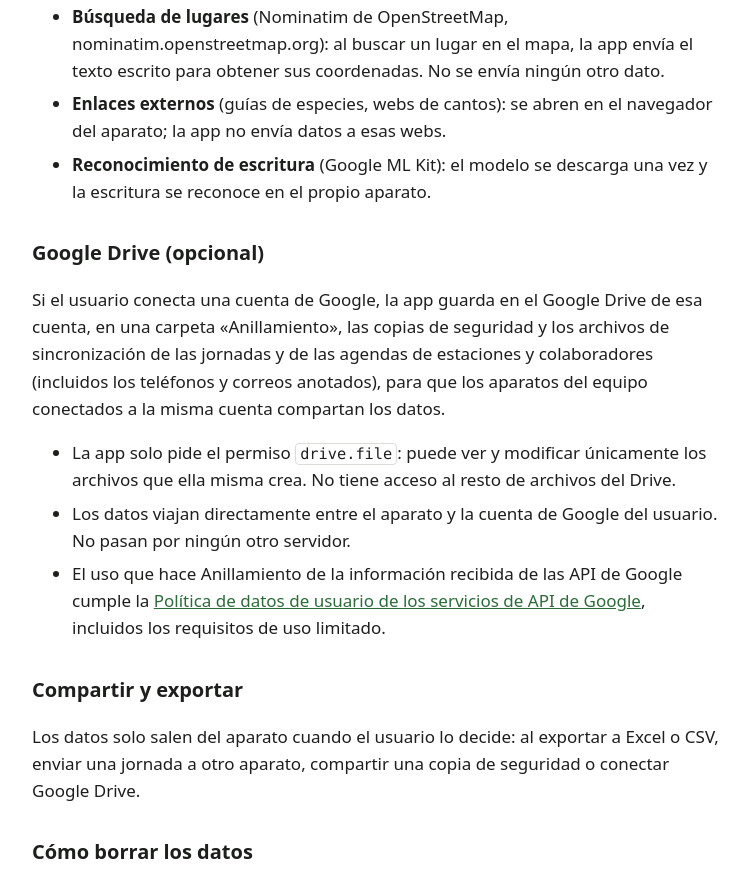
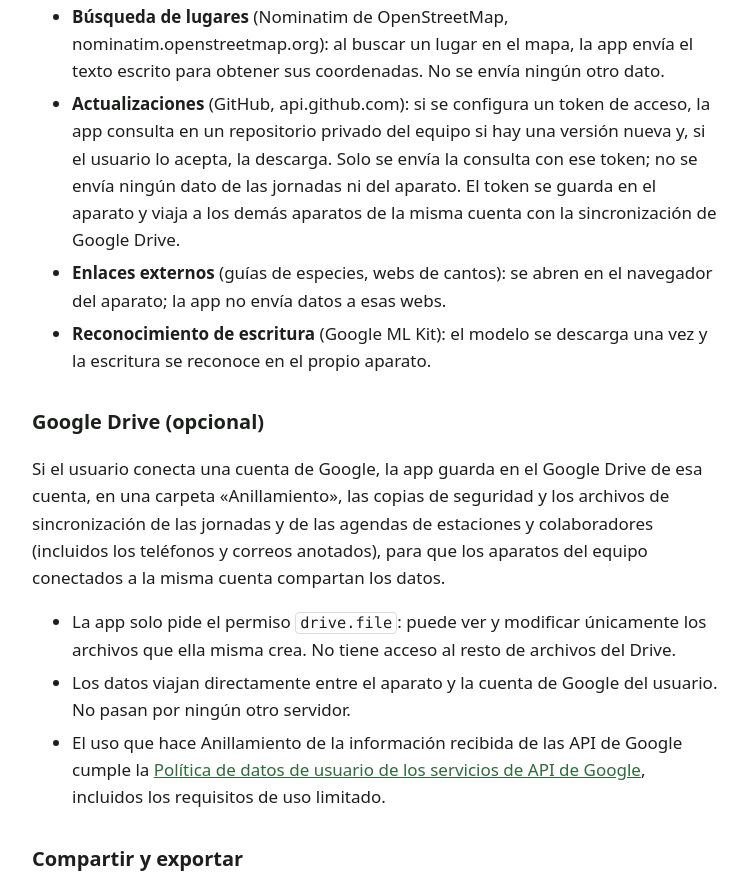
Before and after one commit to DCMCMLXXX/anillamiento-web, a plain HTML site: page privacidad.html in a window 1280 px wide. Shown: the part 1044-1934 px from the top of the page, without its empty margins (264-1012 px from the left). Drawn offline with Linux system fonts and the light colour scheme.

Commit message:
Política de privacidad: comprobación de actualizaciones en GitHub
Co-Authored-By: Claude Opus 5.5 <noreply@anthropic.com>
Claude-Session: https://claude.ai/code/session_01MMEgvgovP2aSJRFM6iQPtn

```diff
--- a/privacidad.html
+++ b/privacidad.html
@@ -29,6 +29,7 @@
     <li><strong>Open-Meteo</strong> (open-meteo.com): al pedir la meteorología de una jornada, la app envía las coordenadas de la estación y la fecha para obtener temperatura, nubosidad, lluvia y viento; al tomar las coordenadas de una estación, envía esas coordenadas para obtener su altitud. No se envía ningún otro dato.</li>
     <li><strong>Mapas</strong> (OpenStreetMap, tile.openstreetmap.org, y ortofoto PNOA del Instituto Geográfico Nacional, ign.es): al elegir las coordenadas de una estación en el mapa, la app descarga las imágenes de la zona que se está viendo. Esos servidores reciben qué zona del mapa se pide, como ocurre al ver cualquier mapa en internet. No se envía ningún otro dato.</li>
     <li><strong>Búsqueda de lugares</strong> (Nominatim de OpenStreetMap, nominatim.openstreetmap.org): al buscar un lugar en el mapa, la app envía el texto escrito para obtener sus coordenadas. No se envía ningún otro dato.</li>
+    <li><strong>Actualizaciones</strong> (GitHub, api.github.com): si se configura un token de acceso, la app consulta en un repositorio privado del equipo si hay una versión nueva y, si el usuario lo acepta, la descarga. Solo se envía la consulta con ese token; no se envía ningún dato de las jornadas ni del aparato. El token se guarda en el aparato y viaja a los demás aparatos de la misma cuenta con la sincronización de Google Drive.</li>
     <li><strong>Enlaces externos</strong> (guías de especies, webs de cantos): se abren en el navegador del aparato; la app no envía datos a esas webs.</li>
     <li><strong>Reconocimiento de escritura</strong> (Google ML Kit): el modelo se descarga una vez y la escritura se reconoce en el propio aparato.</li>
   </ul>
```
